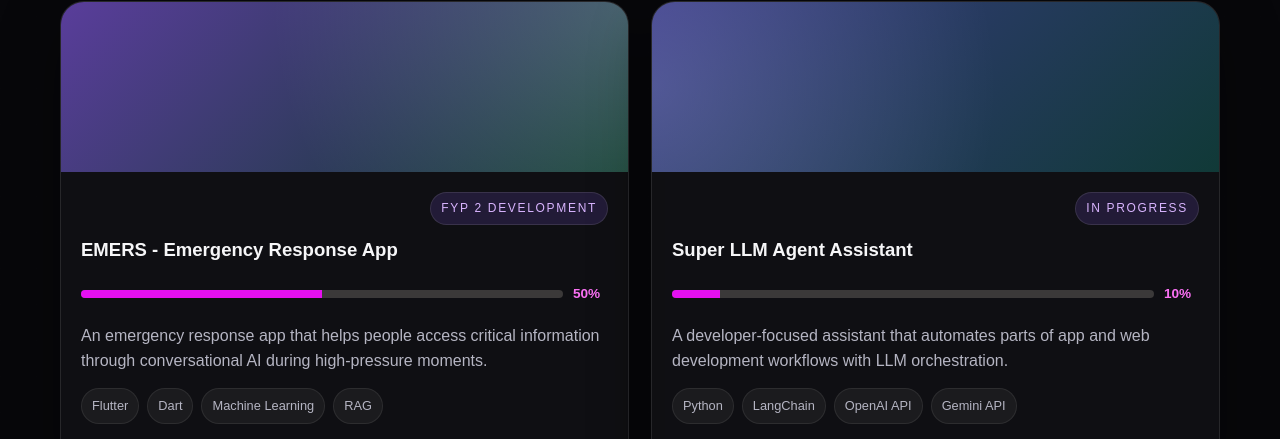
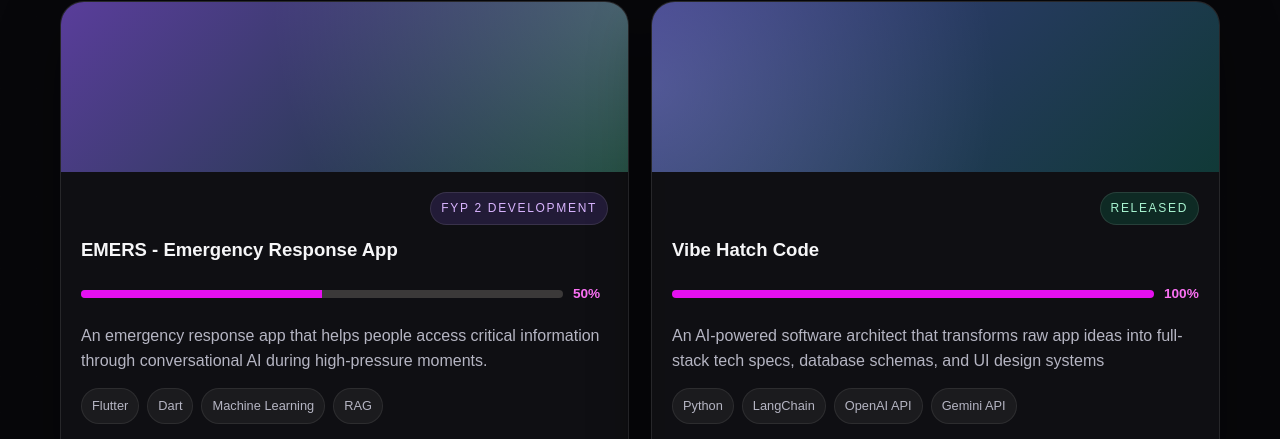
Before and after one commit to ChickenGor/jimmy_wong, a website: page index.html in a window 1280 px wide. Shown: the part 1660-2099 px from the top of the page. Drawn offline with nearby package versions, Linux system fonts and the light colour scheme; no server answers.

Commit message:
Update index.html

```diff
--- a/index.html
+++ b/index.html
@@ -138,23 +138,22 @@
                     <div class="project-media media-two"></div>
                     <div class="project-content">
                         <div class="project-topline">
-                            <span class="badge unreleased">In Progress</span>
+                            <span class="badge released">Released</span>
                         </div>
-                        <h3>Super LLM Agent Assistant</h3>
+                        <h3>Vibe Hatch Code</h3>
                         <div class="status-wrapper">
                             <div class="status-bar-container">
-                                <div class="status-bar-fill" style="width: 10%;"></div>
+                                <div class="status-bar-fill" style="width: 100%;"></div>
                             </div>
-                            <span class="status-percentage">10%</span>
+                            <span class="status-percentage">100%</span>
                         </div>
-                        <p>A developer-focused assistant that automates parts of app and web development workflows with
-                            LLM orchestration.</p>
+                        <p>An AI-powered software architect that transforms raw app ideas into full-stack tech specs, database schemas, and UI design systems</p>
                         <div class="tag-row">
                             <span>Python</span><span>LangChain</span><span>OpenAI API</span><span>Gemini API</span>
                         </div>
                         <div class="card-actions">
-                            <a href="#" class="text-link"><i class="fab fa-github"></i> GitHub</a>
-                            <a href="#" class="text-link"><i class="fas fa-arrow-up-right-from-square"></i> Demo</a>
+                            <a href="https://github.com/ChickenGor/vibe-hatch-code" class="text-link"><i class="fab fa-github"></i> GitHub</a>
+                            <a href="https://vibe-hatch-code-five.vercel.app/" class="text-link"><i class="fas fa-arrow-up-right-from-square"></i> Demo</a>
                         </div>
                     </div>
                 </article>
```
